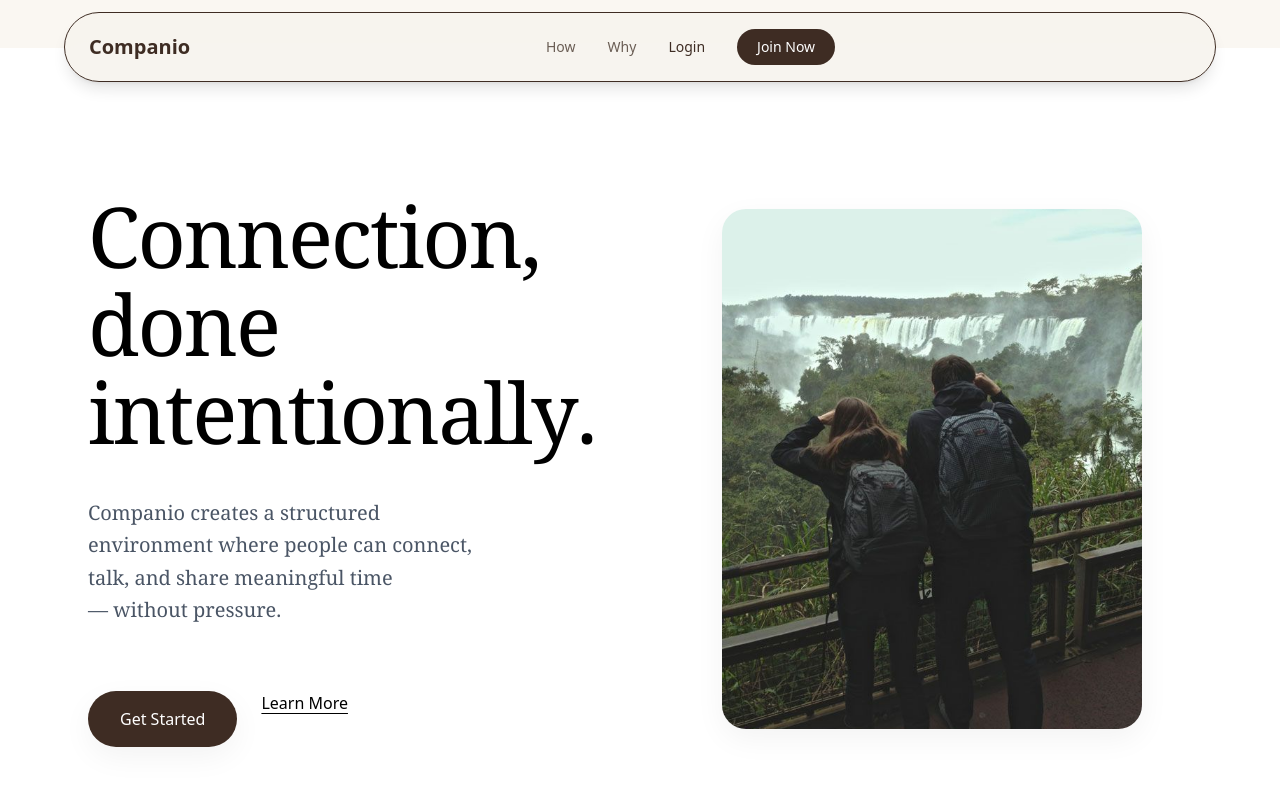
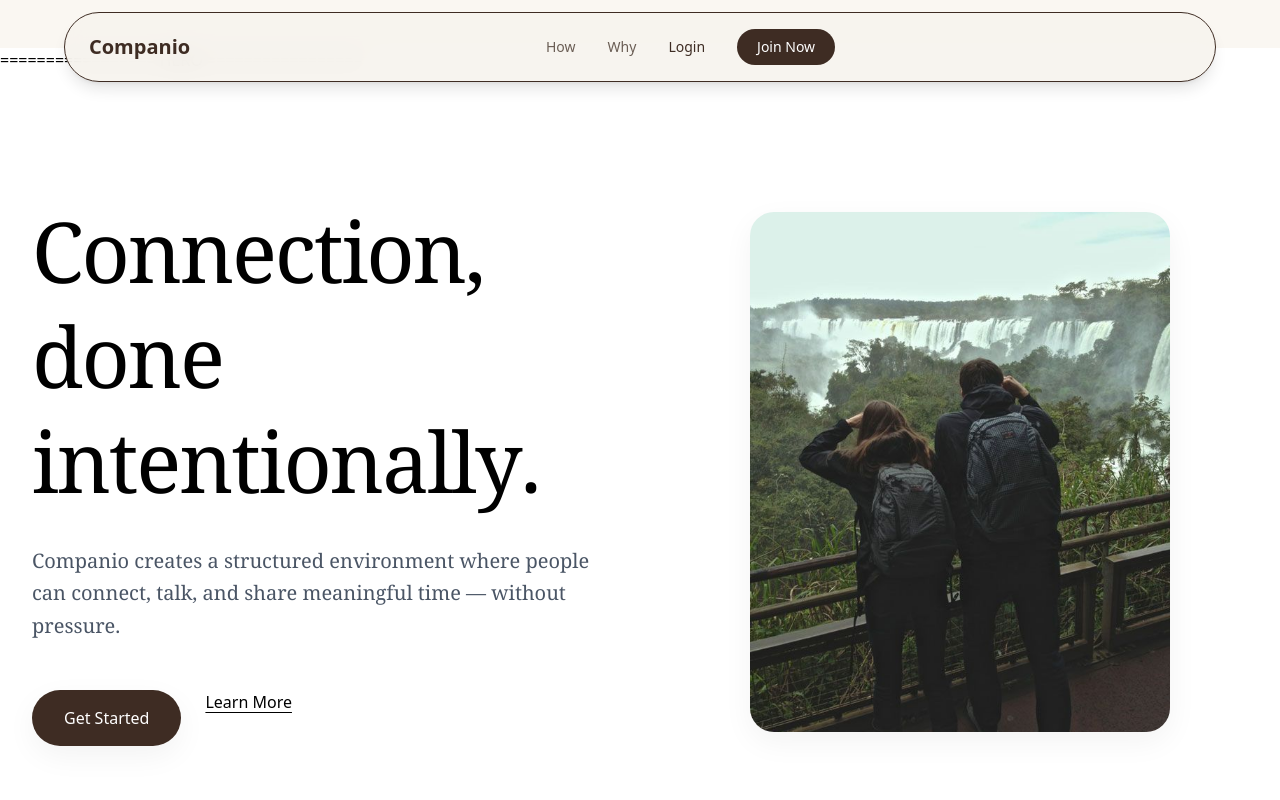
Before and after one commit to hardik-kedar/companio-frontend, a Next.js app: page / in a window 1280 px wide. Shown: the top 800 px of the page. Built offline with nearby package versions, Linux system fonts and the light colour scheme; no server answers.

Commit message:
made changes on home page apperance

```diff
--- a/app/page.tsx
+++ b/app/page.tsx
@@ -57,14 +57,19 @@ const [isLoggedIn, setIsLoggedIn] = useState(false);
 
     <main className="min-h-screen bg-white text-black">
 
-      {/* ================= HERO ================= */}
+      ================= HERO =================
+
+{/*
+
+
+
       <section className="relative overflow-hidden min-h-screen flex items-center pt-0 md:pt-4">
 
 
         <div className="max-w-6xl mx-auto px-6 py-32 grid md:grid-cols-2 gap-16 items-center">
 
           {/* LEFT CONTENT */}
-          <div className="space-y-10">
+          {/* <div className="space-y-10">
 
             <h1 className="text-[56px] md:text-[84px] font-serif leading-[1.05] tracking-tight">
               Connection,
@@ -74,8 +79,8 @@ const [isLoggedIn, setIsLoggedIn] = useState(false);
                 intentionally
                 <span className="absolute left-0 bottom-3 w-full h-3 bg-accent/40 -z-10 rounded-full"></span>
               </span>.
-            </h1>
-
+            </h1> */}
+{/*
             <p className="text-xl text-gray-600 max-w-xl leading-relaxed font-serif">
 
               Companio creates a structured <br>
@@ -89,14 +94,14 @@ const [isLoggedIn, setIsLoggedIn] = useState(false);
             <div className="flex gap-6 pt-6">
 
         {/* GET STARTED */}
-         <Link href={isLoggedIn ? "/explore" : "/register"}>
+         {/* <Link href={isLoggedIn ? "/explore" : "/register"}>
     <button className="bg-primary text-white px-8 py-4 rounded-full shadow-soft hover:scale-105 transition duration-300">
       {isLoggedIn ? "Explore" : "Get Started"}
     </button>
-  </Link>
+  // </Link> */}
 
         {/* LEARN MORE */}
-        <Link href="/how-payments-work">
+        {/* <Link href="/how-payments-work">
         <button
 
           className="text-black underline underline-offset-4 hover:text-primary transition duration-300"
@@ -105,32 +110,86 @@ const [isLoggedIn, setIsLoggedIn] = useState(false);
         </button>
 
         </Link>
+         */}
 
 
 
 
 
-
-
+{/*
             </div>
-          </div>
+          </div> */}
 
 
 
 {/* RIGHT SIDE IMAGE CAROUSEL */}
-<div className="flex justify-center items-center mt-12 md:mt-0">
+{/* <div className="flex justify-center items-center mt-12 md:mt-0">
 
   <ImageCarousel />
 </div>
+ */}
 
 
 
 
 
+      {/* //   </div>
+      // </section> */}
+ {/* */}
 
-        </div>
-      </section>
 
+
+{/* ================= HERO ================= */}
+<section className="relative overflow-hidden min-h-screen flex items-center">
+  <div className="max-w-7xl mx-auto w-full px-4 sm:px-6 lg:px-8 py-16 sm:py-20 md:py-24 grid grid-cols-1 md:grid-cols-2 gap-12 md:gap-16 items-center">
+
+    {/* LEFT CONTENT */}
+    <div className="space-y-6 sm:space-y-8 text-center md:text-left">
+
+      <h1 className="text-4xl sm:text-5xl md:text-7xl lg:text-[84px] font-serif leading-tight tracking-tight">
+        Connection,
+        <br />
+        done{" "}
+        <span className="relative inline-block">
+          intentionally
+          <span className="absolute left-0 bottom-1 sm:bottom-2 md:bottom-3 w-full h-2 sm:h-3 bg-accent/40 -z-10 rounded-full"></span>
+        </span>.
+      </h1>
+
+      <p className="text-base sm:text-lg md:text-xl text-gray-600 max-w-xl mx-auto md:mx-0 leading-relaxed font-serif">
+        Companio creates a structured environment where people can
+        connect, talk, and share meaningful time — without pressure.
+      </p>
+
+      {/* CTA BUTTONS */}
+      <div className="flex flex-col sm:flex-row items-center md:items-start justify-center md:justify-start gap-4 sm:gap-6 pt-4">
+
+        {/* GET STARTED */}
+        <Link
+          href={isLoggedIn ? "/explore" : "/register"}
+          className="w-full sm:w-auto text-center bg-primary text-white px-8 py-4 rounded-full shadow-soft hover:scale-105 transition duration-300"
+        >
+          {isLoggedIn ? "Explore" : "Get Started"}
+        </Link>
+
+        {/* LEARN MORE */}
+        <Link
+          href="/how-payments-work"
+          className="text-black underline underline-offset-4 hover:text-primary transition duration-300"
+        >
+          Learn More
+        </Link>
+
+      </div>
+    </div>
+
+    {/* RIGHT SIDE IMAGE CAROUSEL */}
+    <div className="flex justify-center items-center mt-4 md:mt-0 w-full">
+      <ImageCarousel />
+    </div>
+
+  </div>
+</section>
 
 
 
```
